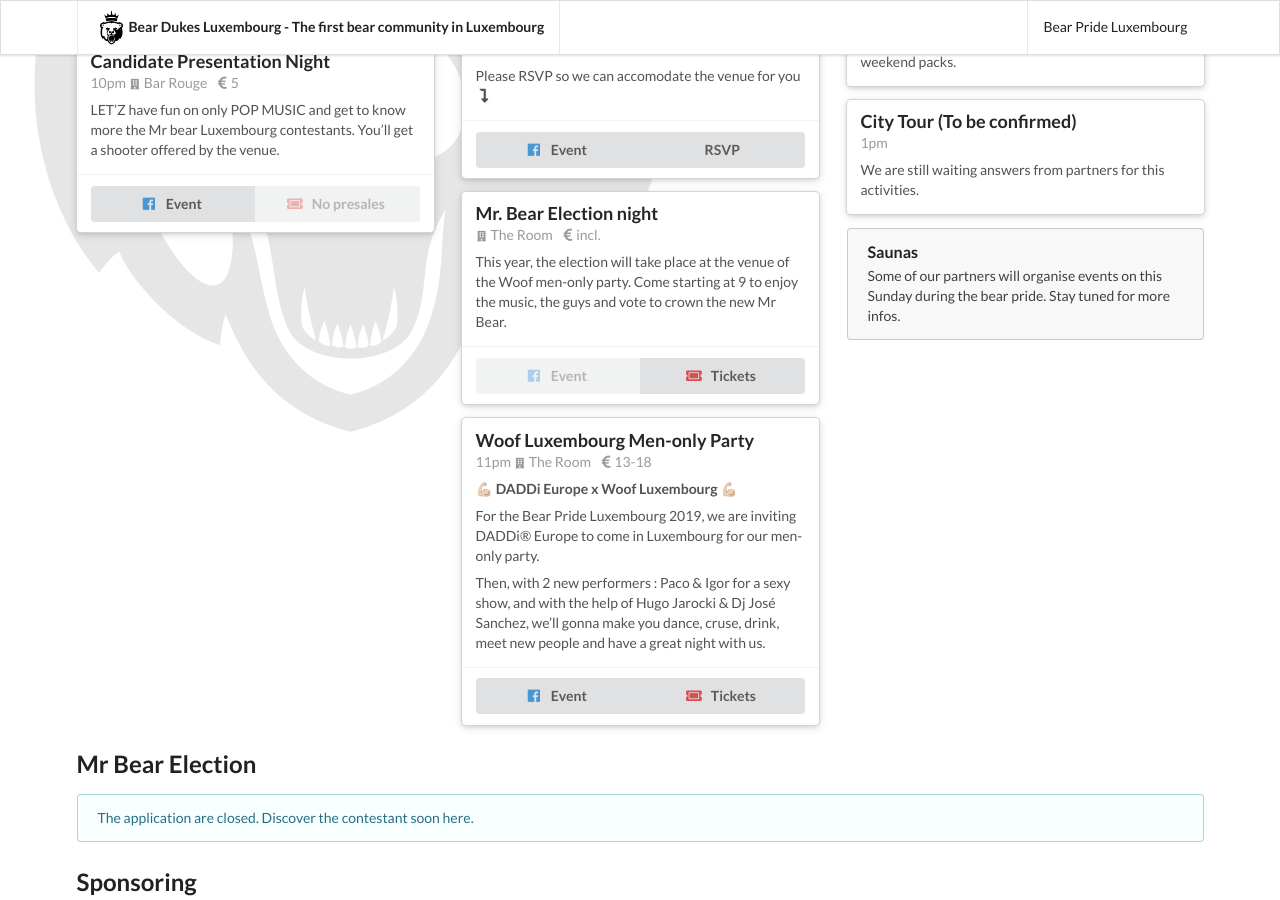
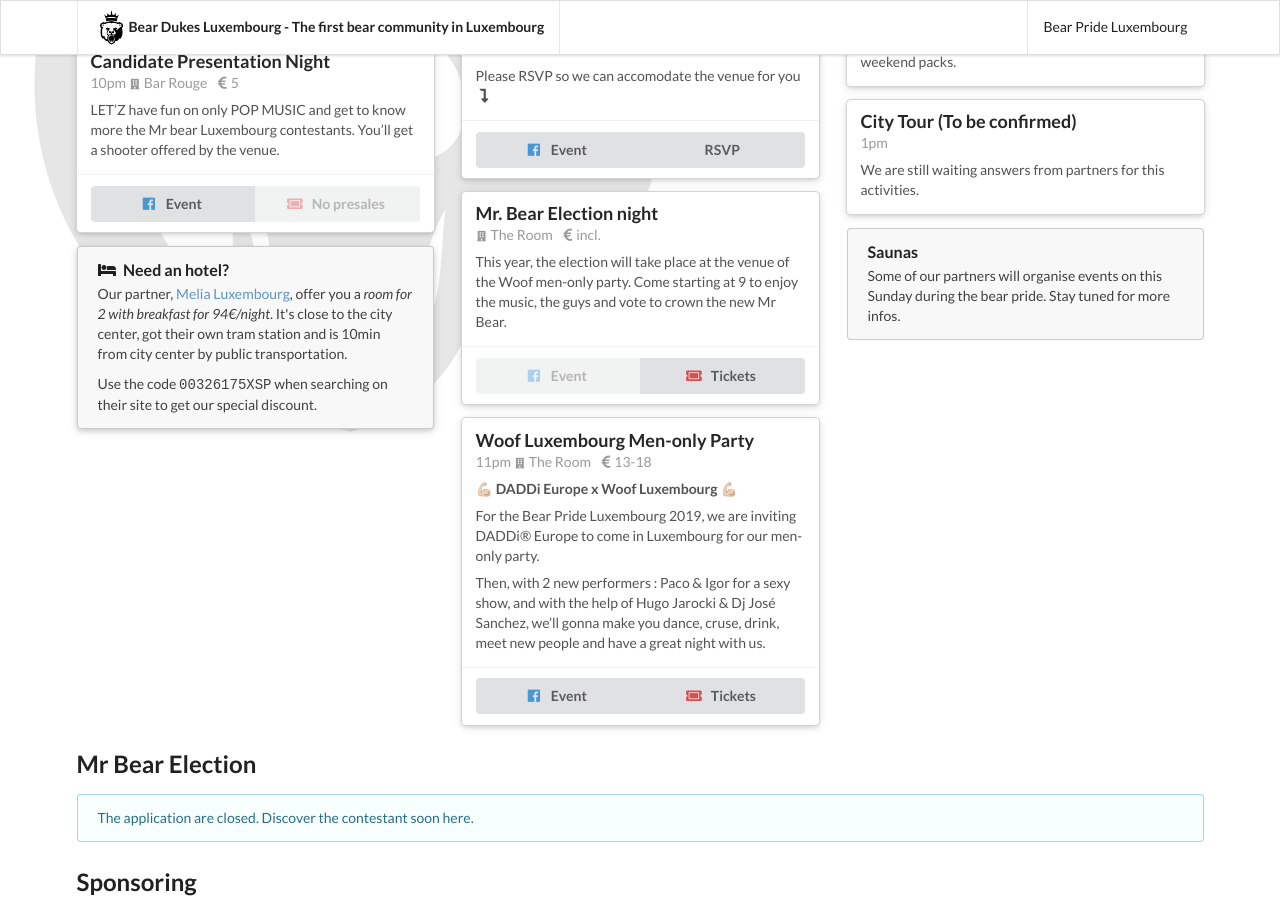
Before and after one commit to bear-dukes-luxembourg-a-s-b-l/bears.lu, a Jekyll site: the page built from BearPride.md, in a window 1280 px wide and 900 px high, scrolled down 400 px. Built offline with Jekyll 4.4.1, drawn with Linux system fonts in a browser that asks for light colours; nearby versions of some CDN libraries.

Commit message:
Add the hotel message

```diff
--- a/BearPride.md
+++ b/BearPride.md
@@ -40,6 +40,11 @@
         {% endif %}
     </div>
     {% endfor %}
+    <div class="ui floating message">
+        <div class="header"><i class="icon hotel"></i> Need an hotel?</div>
+        <p>Our partner, <a href="http://melia.lu" title="See our partner">Melia Luxembourg</a>, offer you a <em>room for 2 with breakfast for 94€/night</em>. It's close to the city center, got their own tram station and is 10min from city center by public transportation.</p>
+        <p>Use the code <code>00326175XSP</code> when searching on their site to get our special discount.</p>
+    </div>
 </div>
 <div class="column">
     <h3>Saturday 19th</h3>
```
